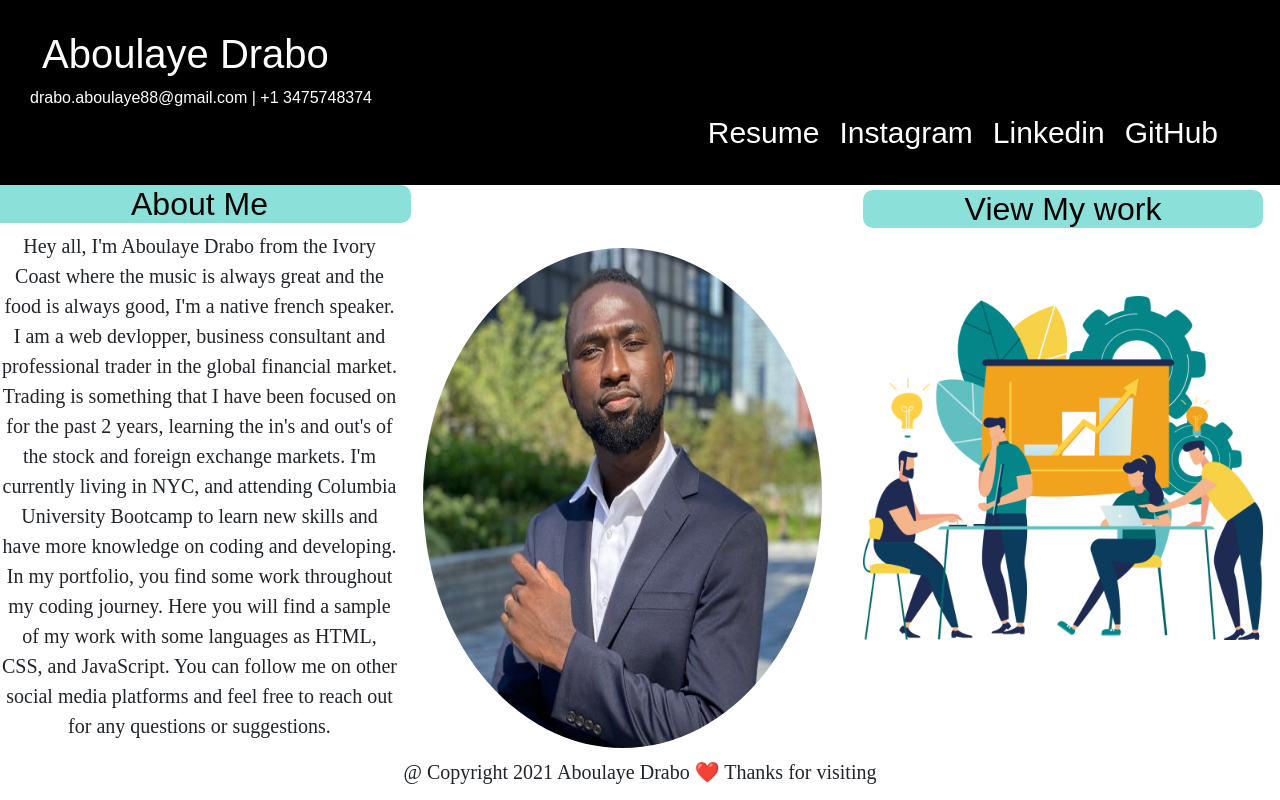
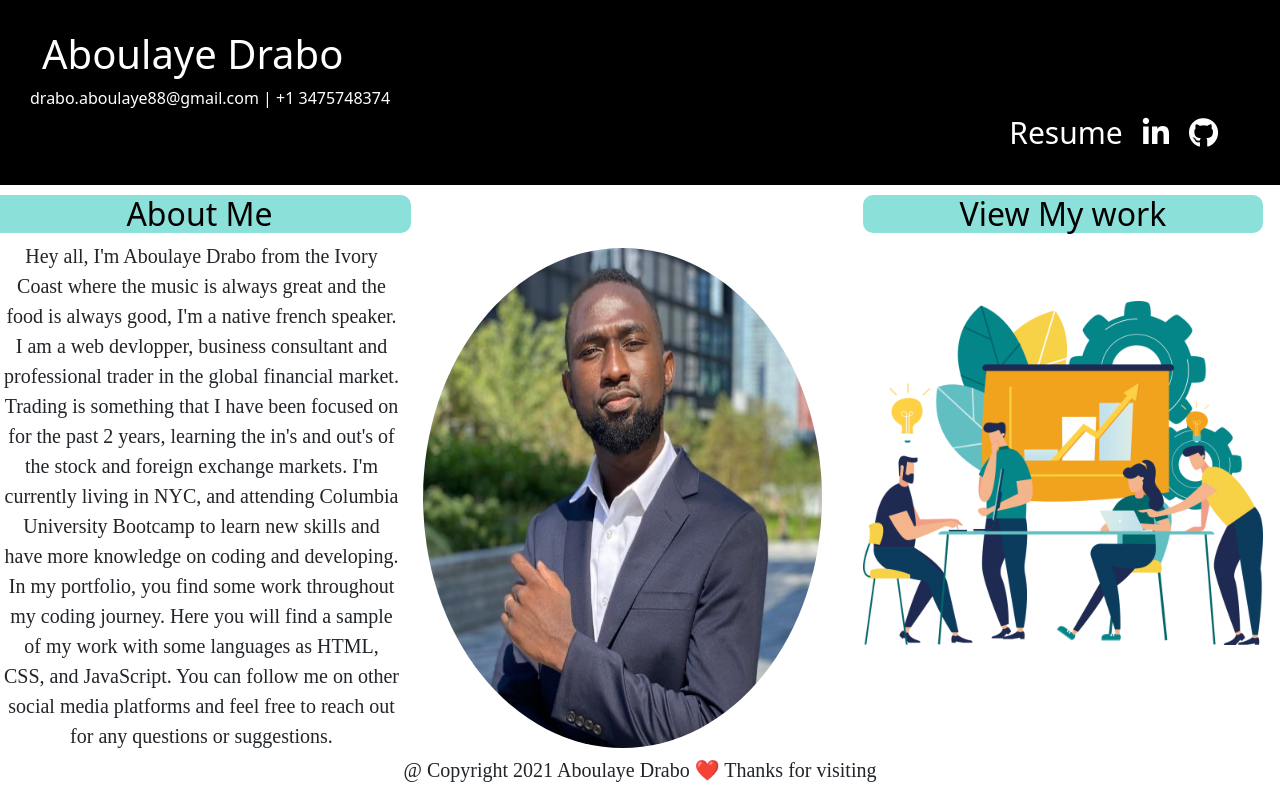
Before and after one commit to Drabis/portfolio, a plain HTML site: page index.html in a window 1280 px wide. Drawn offline with nearby package versions, Linux system fonts and the light colour scheme; files that its build step writes are made by us from their sources; a web font is replaced by a local one.

Commit message:
add icons

```diff
--- a/assests/style.css
+++ b/assests/style.css
@@ -1,17 +1,14 @@
+* {
+  padding: 0;
+  margin: 0;
+  border-style: solid black;
+}
 
-
-body {
-    background-color: white;
-    font-family:Arial, Helvetica, sans-serif;
-    padding: 0;
-    margin: 0%;
-}
 p {
-  /* background-color: bisque; */
-  /* color: black; */
   text-align: center;
   font-family: 'Brygada 1918', serif;
   font-size: 20px;
+  margin: 2px;
 }
 .profile {
   max-width: 100%;
@@ -25,9 +22,8 @@ nav ul li {
 .head {
   background-color: black;
   color: white;
-margin: 0%;
-}
-.container {
+margin: 0;
+
 
 }
 .img-fluid {
@@ -35,7 +31,6 @@ margin: 0%;
   height: 500px;
   margin-top: 15%;
   border-radius: 50%;
-
 
 }
 a {
@@ -46,9 +41,12 @@ a {
 h2 {
   background-color: rgb(139, 224, 217);
   text-align: center;
-  background-size: contain;
+ margin-top: 5px;
   border-radius: 10px;
   color: black;
+}
+#label {
+  margin-top: 10px;
 }
 .popover-dismiss {
   width: 80%;
--- a/index.html
+++ b/index.html
@@ -10,6 +10,7 @@
 <link href="https://fonts.googleapis.com/css2?family=Brygada+1918&display=swap" rel="stylesheet">
 <link href="https://cdn.jsdelivr.net/npm/bootstrap@5.0.0-beta2/dist/css/bootstrap.min.css" rel="stylesheet" integrity="sha384-BmbxuPwQa2lc/FVzBcNJ7UAyJxM6wuqIj61tLrc4wSX0szH/Ev+nYRRuWlolflfl" crossorigin="anonymous">
 <script src="https://cdn.jsdelivr.net/npm/bootstrap@5.0.0-beta2/dist/js/bootstrap.bundle.min.js" integrity="sha384-b5kHyXgcpbZJO/tY9Ul7kGkf1S0CWuKcCD38l8YkeH8z8QjE0GmW1gYU5S9FOnJ0" crossorigin="anonymous"></script>
+<link rel="stylesheet" href="https://use.fontawesome.com/releases/v5.0.6/css/all.css">
     <link rel="stylesheet" type="text/css" href="assests/style.css">
 </head>
 <body>
@@ -19,13 +20,10 @@
        <nav>
         <ul>
             <li>
-                <a href="https://github.com/Drabis">GitHub</a>
+                <a href="https://github.com/Drabis"><i class="fab fa-github"></i></a>
             </li>
             <li>
-                <a href="https://www.linkedin.com/in/aboulaye-drabo-ba603a200">Linkedin</a>
-            </li>
-            <li>
-                <a href="https://www.instagram.com/abou_senateur/">Instagram</a>
+                <a href="https://www.linkedin.com/in/aboulaye-drabo-ba603a200"><i class="fab fa-linkedin-in"></i></a>
             </li>
             <li><a href="https://docs.google.com/document/d/1zsHKYeWYKsRIlyX2ds-EDj7v2S5V9IhezjHxCoM3q74/edit?usp=sharing">Resume</a></li>
         </ul>
@@ -34,7 +32,7 @@
     <div class="container"></div>
         <div class="row" style="">
             <div class="row col-sm">
-                <h2>About Me</h2>
+                <h2 id="label">About Me</h2>
                 <p>
                     Hey all, I'm Aboulaye Drabo from the Ivory Coast where the music is always great and the food is always good, I'm a native french speaker. I am a web devlopper, business consultant and professional trader in the global financial market. Trading is something that I have been focused on for the past 2 years, learning the in's and out's of the stock and foreign exchange markets. I'm currently living in NYC, and attending Columbia University Bootcamp to learn new skills and have more knowledge on coding and developing. In my portfolio, you find some work throughout my coding journey. Here you will find a sample of my work with some languages as HTML, CSS, and JavaScript. You can follow me on other social media platforms and feel free to reach out for any questions or suggestions.
                 </p>
```
Also changed, not shown: assests/script.js (+0 -7 lines).
